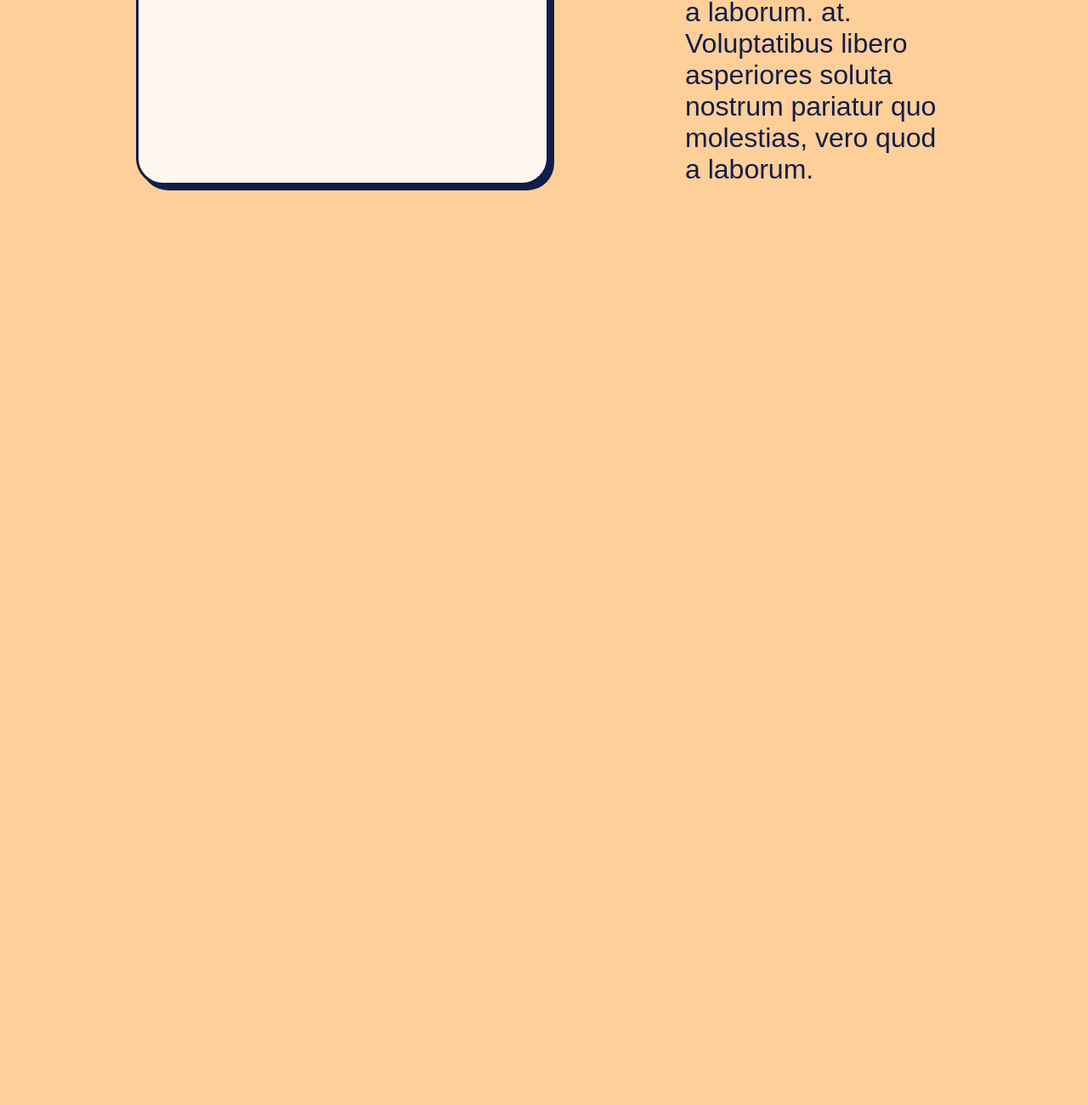
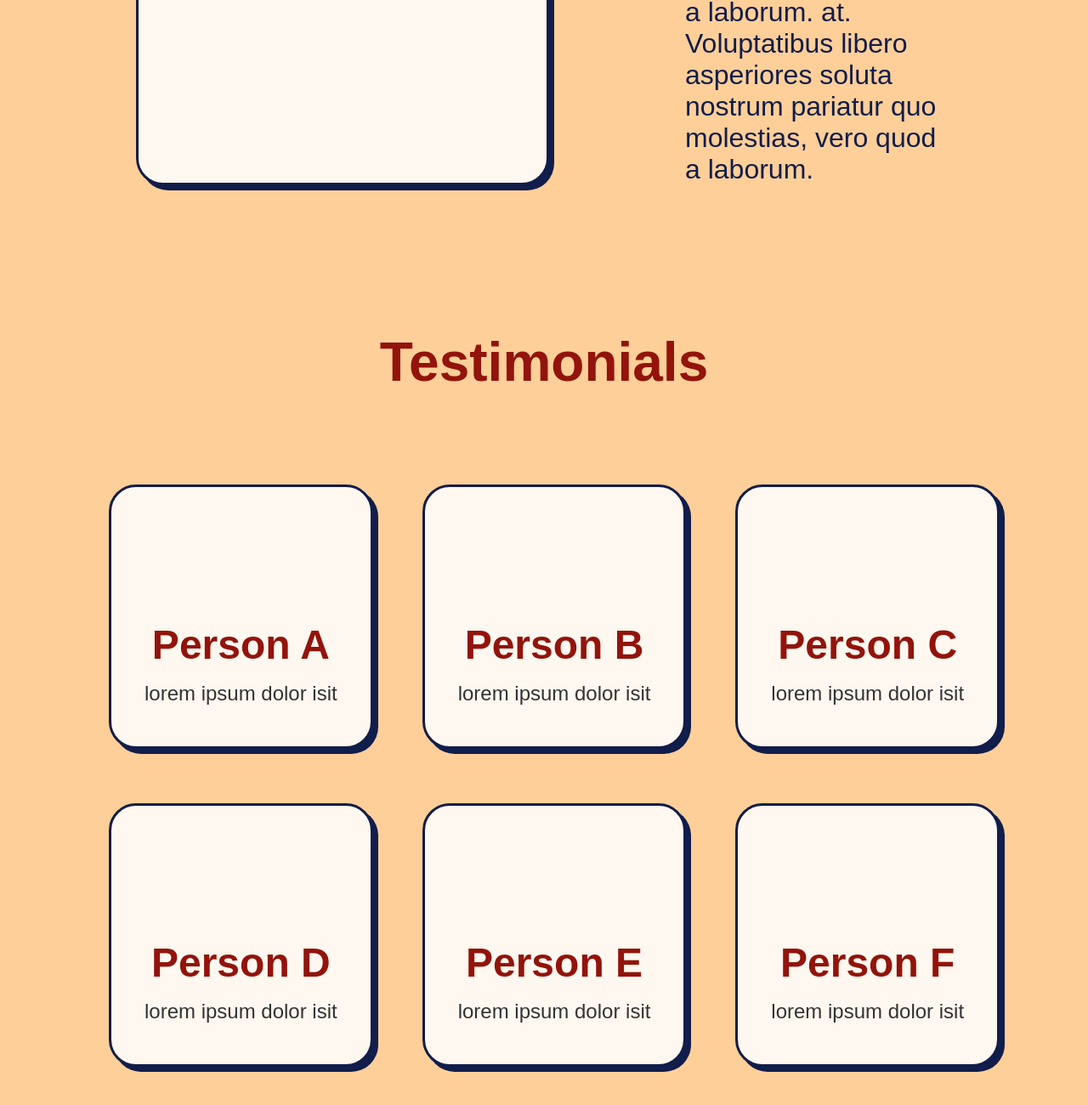
Before and after one commit to Sankalp-G/FSD-portfolio, a plain HTML site: page index.html in a window 1280 px wide. Shown: the part 3592-4892 px from the top of the page at 85% size. Before the commit the page ends 3874 px from the top, so only its background shows below. Drawn offline with Linux system fonts and the light colour scheme.

Commit message:
add testimonial section

```diff
--- a/index.html
+++ b/index.html
@@ -49,6 +49,39 @@
         at. Voluptatibus libero asperiores soluta nostrum pariatur quo molestias, vero quod a laborum.
       </div>
     </div>
+
+    <div class="testimonial_section">
+      <h1 class="section_title" style="text-align: center; padding-bottom: 4rem; padding-top: 4rem;">
+        Testimonials
+      </h1>
+
+      <div class="testimonial_grid">
+        <div class="neo image_square">
+          <h2>Person A</h2>
+          <p>lorem ipsum dolor isit</p>
+        </div>
+        <div class="neo image_square">
+          <h2>Person B</h2>
+          <p>lorem ipsum dolor isit</p>
+        </div>
+        <div class="neo image_square">
+          <h2>Person C</h2>
+          <p>lorem ipsum dolor isit</p>
+        </div>
+        <div class="neo image_square">
+          <h2>Person D</h2>
+          <p>lorem ipsum dolor isit</p>
+        </div>
+        <div class="neo image_square">
+          <h2>Person E</h2>
+          <p>lorem ipsum dolor isit</p>
+        </div>
+        <div class="neo image_square">
+          <h2>Person F</h2>
+          <p>lorem ipsum dolor isit</p>
+        </div>
+      </div>
+    </div>
   </div>
 </body>
 </html>
--- a/style.css
+++ b/style.css
@@ -78,3 +78,37 @@ body {
   width: 30rem;
   aspect-ratio: 1;
 }
+
+.testimonial_section {
+  min-height: 100vh;
+  padding-top: 2rem;
+  padding-bottom: 2rem;
+}
+
+.testimonial_grid {
+  display: grid;
+  gap: 4rem;
+  grid-template-columns: 1fr 1fr 1fr;
+}
+
+.testimonial_grid div {
+  width: 100%;
+  display: flex;
+  flex-direction: column;
+  justify-content: end;
+  align-items: center;
+}
+
+.testimonial_grid div h2 {
+  font-size: 3rem;
+  margin: 0;
+  margin-bottom: 1rem;
+  color: #92140c;
+}
+
+.testimonial_grid div p {
+  font-size: 1.5rem;
+  margin: 0;
+  margin-bottom: 3rem;
+  color: #333;
+}
```
